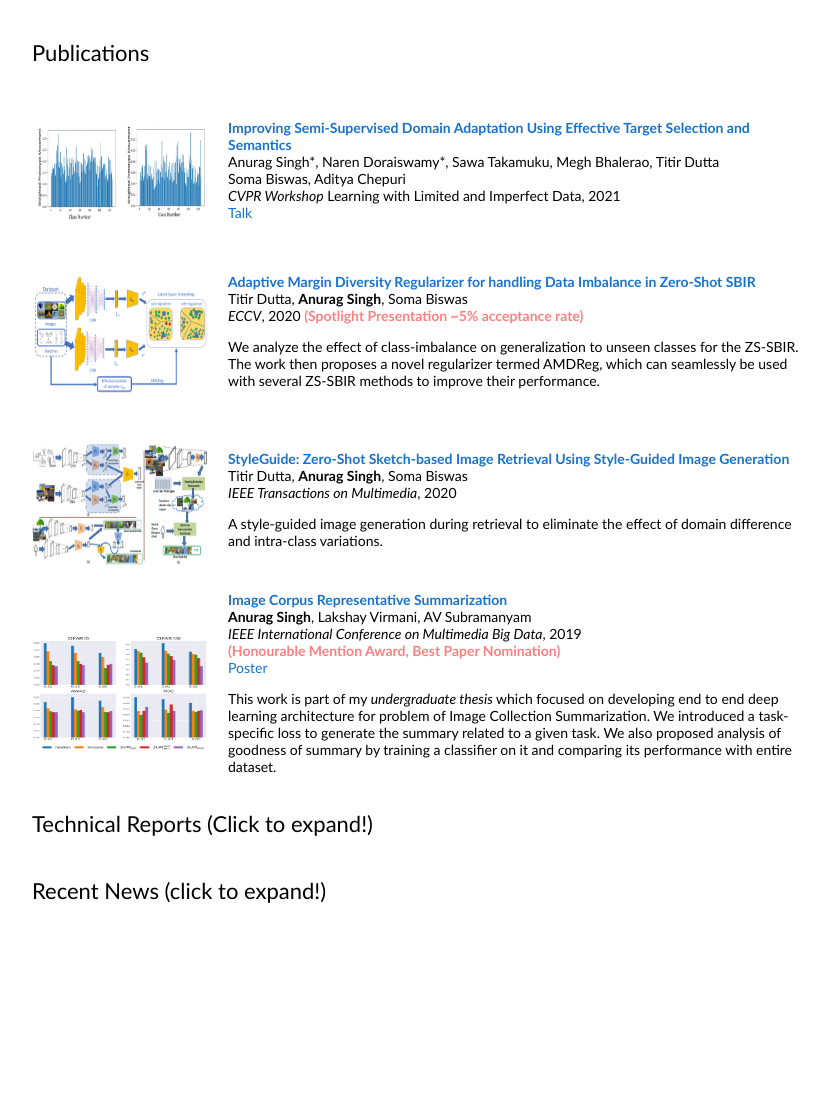
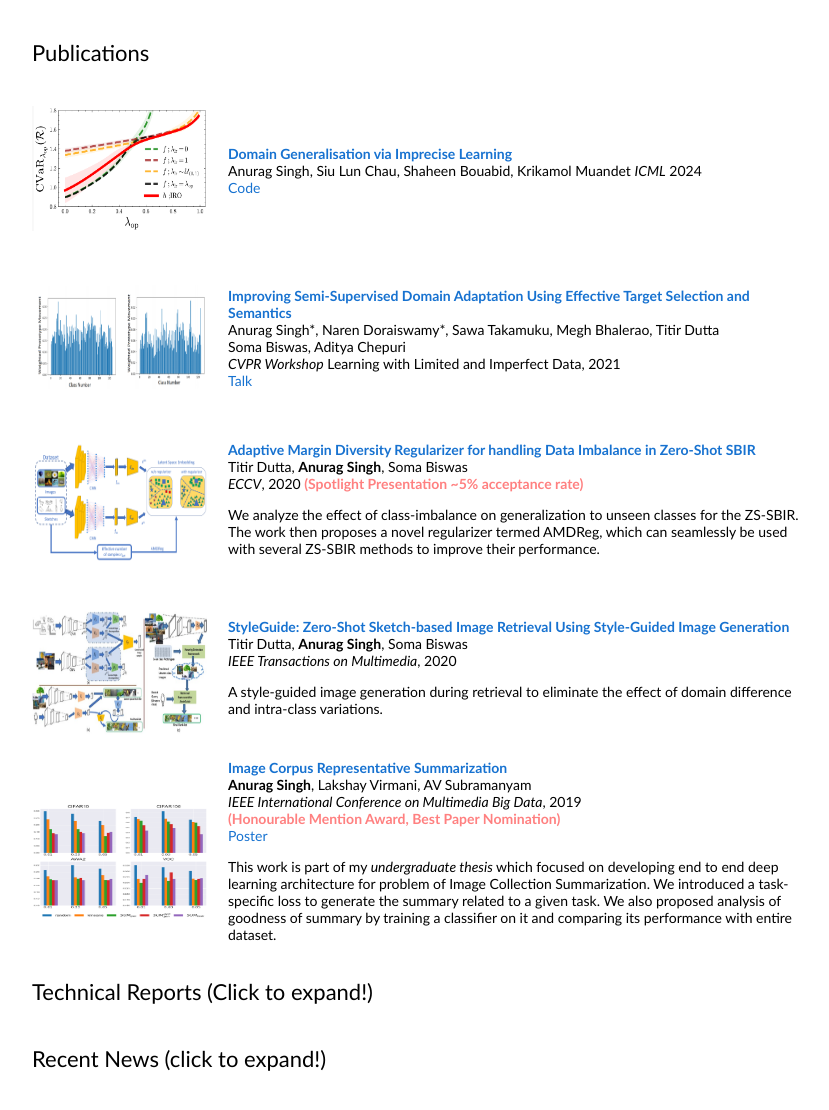
Before and after one commit to Anurag14/anurag14.github.io, a Jekyll site: the page built from index.html, in a window 1280 px wide, cut to the strip 288-1442 px from the top of the page. Shown: the top 1110 px of the strip, without its empty margins (228-1057 px from the left). Built offline with Jekyll 4.4.1, drawn with Linux system fonts in a browser that asks for light colours; before the commit the page ends 1274 px from its top, so only the background shows below that.

Commit message:
Update mainpage.html

```diff
--- a/_layouts/mainpage.html
+++ b/_layouts/mainpage.html
@@ -59,6 +59,19 @@
   </table>
   <table style="width:100%;border:0px;border-spacing:0px;border-collapse:separate;margin-right:auto;margin-left:auto;">
   <tbody>
+	<tr>
+        <td style="padding:20px;width:25%;vertical-align:middle">
+        <img src="images/dgil.png", height="125", width="175">
+        </td>
+        <td width="75%" valign="middle">
+        <a href="https://arxiv.org/pdf/2404.04669" target="_blank">
+        <papertitle>Domain Generalisation via Imprecise Learning</papertitle>
+        </a><br>
+        Anurag Singh, Siu Lun Chau, Shaheen Bouabid, Krikamol Muandet
+        <em>ICML</em> 2024<br>
+	<a href="https://github.com/muandet-lab/dgil">Code</a><br>
+        </td>
+        </tr>
 	<tr>
         <td style="padding:20px;width:25%;vertical-align:middle">
         <img src="images/cvprw2021_teaser.png", height="125", width="175">
```
